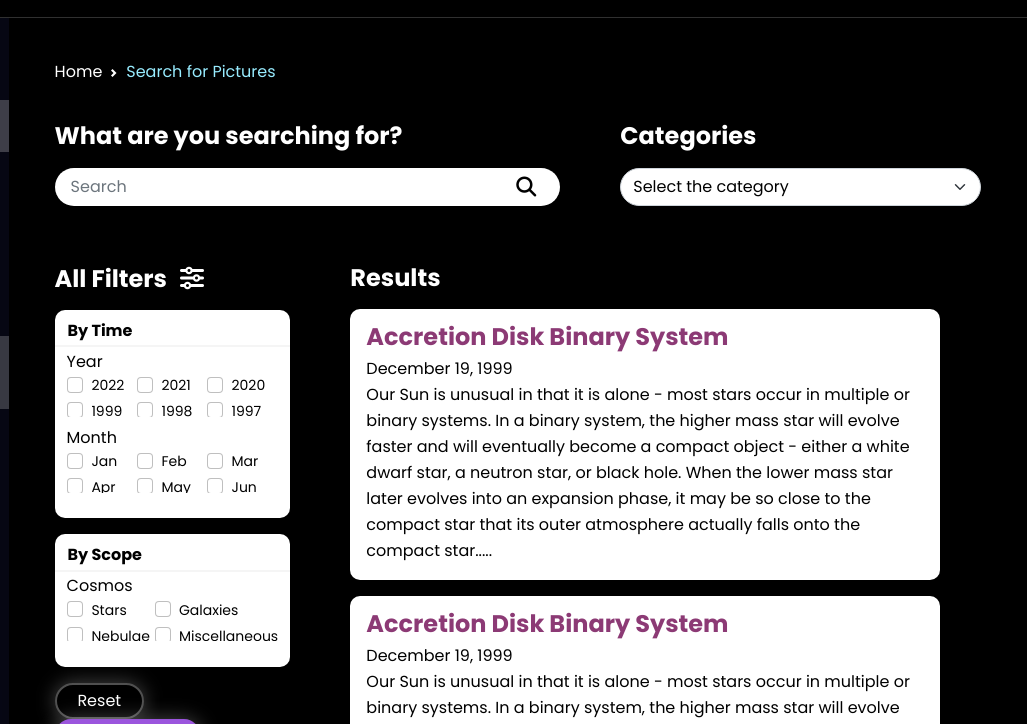
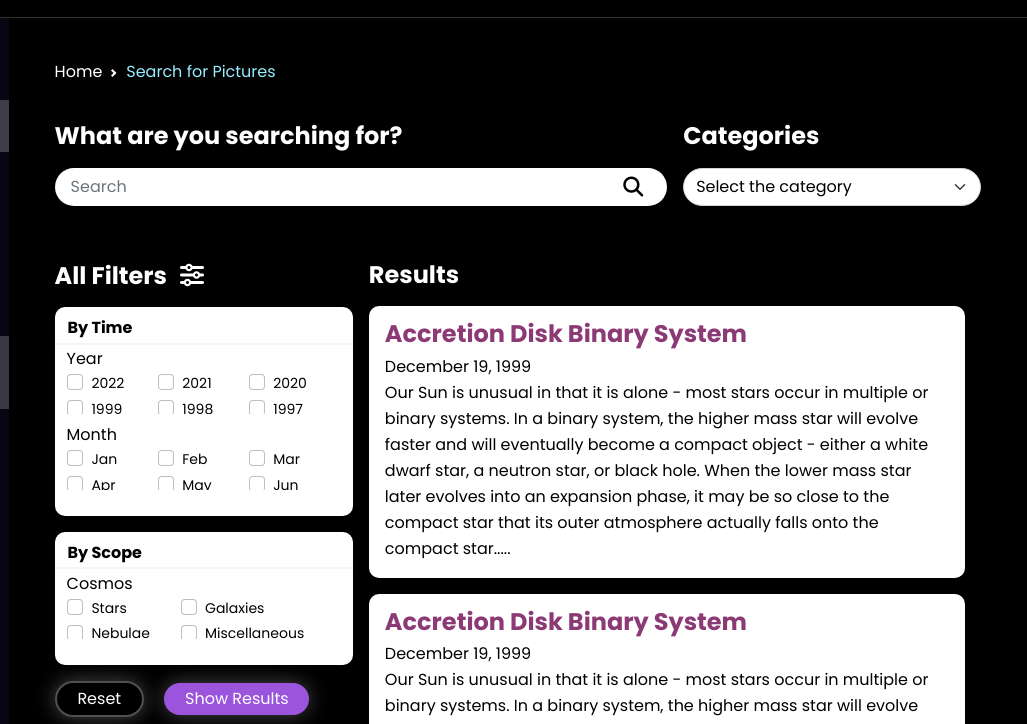
Before and after one commit to wang0857/mtm6302-capstone-wang0857, a plain HTML site: page search.html in a window 1280 px wide. Shown: the part 76-800 px from the top of the page, 253-1280 px from the left. Drawn offline with nearby package versions, Linux system fonts and the light colour scheme.

Commit message:
Modified scss and css

```diff
--- a/scss/style.scss
+++ b/scss/style.scss
@@ -569,15 +569,14 @@ button {
     /* =========================================================================== */
     .search-container {
         display: grid;
-        grid-template-columns: repeat(6, column);
-        grid-template-rows: repeat(6, column);
-        gap: 3.75em;
+        grid-template-columns: repeat(5, 1fr);
+        grid-template-rows: 1fr 4fr;
+        gap: 3.5em;
     }
 
     /* Search Bar */
     .searching-for {
-        grid-column: 1/4;
-        grid-row: 1/2;
+        grid-column: 1 / 4;
 
         form {
             input {
@@ -615,14 +614,12 @@ button {
 
     /* Category Selections */
     .category-selections {
-        grid-column: 4 / 7;
-        grid-row: 1 / 2;
+        grid-column: 4 / 6;
     }
 
     /* Filter */
     .filter-container {
         grid-column: 1 / 2;
-        grid-row: 2 / 7;
 
         /* Buttons */
         button {
@@ -634,6 +631,7 @@ button {
             &:nth-child(4) {
                 border: 2px solid #ffffff50;
                 transition: .3s all ease-in;
+                margin-right: 1em;
 
                 &:hover {
                     background-color: #98ECFF;
@@ -687,7 +685,6 @@ button {
             margin-bottom: .8em;
 
             .row {
-                max-width: 14.5em;
                 padding-left: .8em;
                 margin-right: .05em;
                 overflow: auto;
@@ -708,8 +705,7 @@ button {
 
     /* Results */
     .result-container {
-        grid-column: 2 / 7;
-        grid-row: 2 / 7;
+        grid-column: 2 / 6;
     }
 
     .results {
@@ -819,7 +815,7 @@ button {
 /* Fine-tune Elements for different large screens */
 /* =========================================================================== */
 @media screen and (min-width: 1200px) and (max-width: 1879px) {
-    /* Index - Article */
+    /* Index */
     article {
         width: auto;
         margin-top: 1.5em;
@@ -828,4 +824,30 @@ button {
             text-align: center;
         }
     }
+
+    /* Search Page */
+    .search-container {
+        grid-template-columns: repeat(6, 1fr);
+        gap: 1em;
+    }
+
+    .searching-for {
+        grid-column: 1 / 5;
+    }
+
+    .category-selections {
+        grid-column: 5 / 7;
+    }
+
+    .filter-container {
+        grid-column: 1 / 3;
+    }
+
+    .result-container {
+        grid-column: 3 / 7;
+    }
+
+    .results .filter-panels {
+        margin-right: 1em;
+    }
 }
```
Also changed, not shown: css/style.css, 1 other file.
